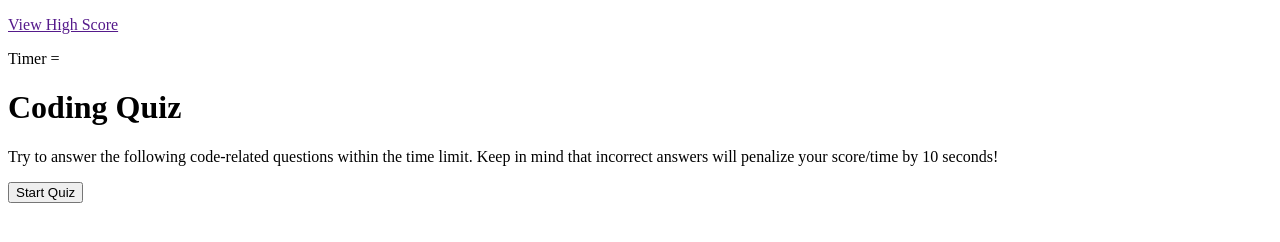
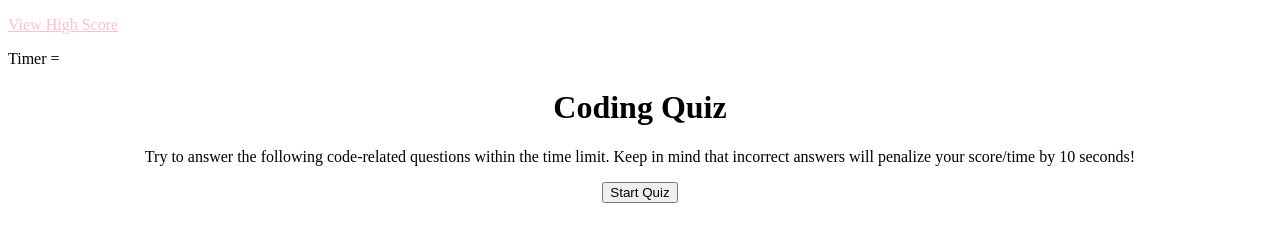
Before and after one commit to antger78/Web-API-Quiz, a plain HTML site: page index.html in a window 1280 px wide. Drawn offline with Linux system fonts and the light colour scheme.

Commit message:
hid front page with javascript

```diff
--- a/assets/style.css
+++ b/assets/style.css
@@ -0,0 +1,28 @@
+h1{
+    text-align: center;
+}
+
+#intro-text{
+    text-align: center;
+}
+
+#start-quiz-button{
+    display: flex;
+    align-items: center;
+    justify-content: center;
+}
+
+#start-quiz-button-div{
+    display: flex;
+    align-items: center;
+    justify-content: center;
+}
+
+#highscore-link{
+    display: flex;
+    color: pink;
+}
+
+#timer{
+    display: flex;
+}
--- a/index.html
+++ b/index.html
@@ -6,17 +6,19 @@
     <meta name="viewport" content="width=device-width, initial-scale=1.0">
     <title>Code Quiz</title>
     <link rel="stylesheet" href="./assets/style.css">
+
 </head>
 <body>
     <header>
-        <p><a href="">View High Score</a></p>
-        <p> Timer =</p>
+        <p ><a id="highscore-link"href="INSERTLINKHERE">View High Score</a></p>
+        <p id="timer">Timer =</p>
+
     </header>
-    <main>
+    <main id="main-opening-page">
         <h1>Coding Quiz</h1>
-        <p>Try to answer the following code-related questions within the time limit.  Keep in mind that incorrect answers will penalize your score/time by 10 seconds!</p>
-        <button>Start Quiz</button>
+        <p id="intro-text">Try to answer the following code-related questions within the time limit.  Keep in mind that incorrect answers will penalize your score/time by 10 seconds!</p>
+        <div id="start-quiz-button-div"><button id="start-quiz-button">Start Quiz</button></div>
     </main>
-    <script></script>
+    <script src="js\script.js">  </script>
 </body>
 </html>
--- a/js/script.js
+++ b/js/script.js
@@ -0,0 +1,13 @@
+var startQuiz = document.querySelector("#start-quiz-button");
+var openingPage = document.querySelector("#main-opening-page");
+
+// startQuiz.addEventListener("click",openingPage.style.display)
+
+startQuiz.onclick = function() {
+    if (openingPage.style.display !== 'none') {
+        openingPage.style.display = 'none';
+    }
+    else {
+        openingPage.style.display = 'block';
+    }
+};
```
